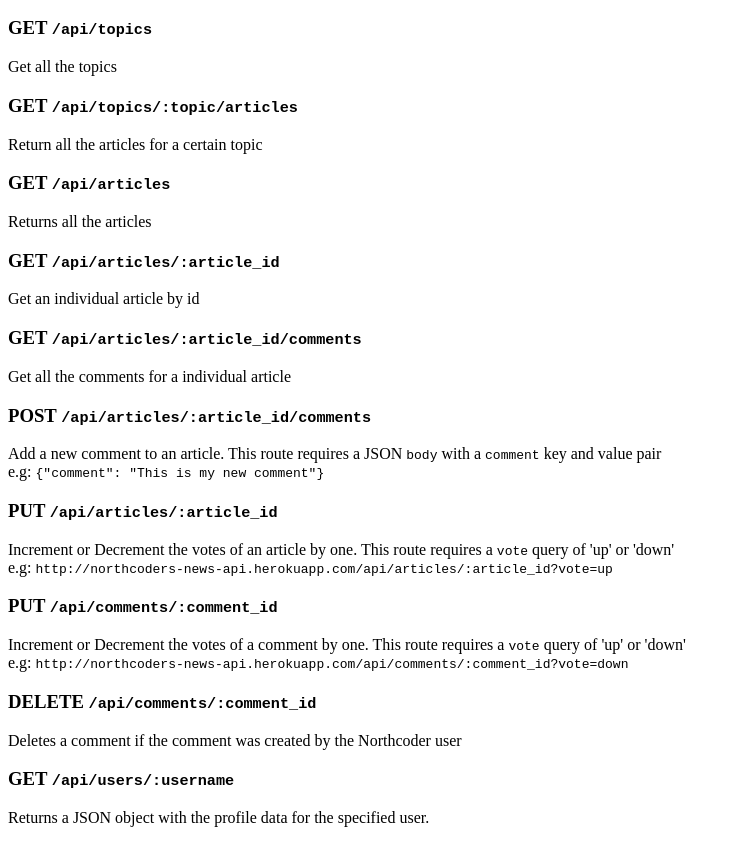
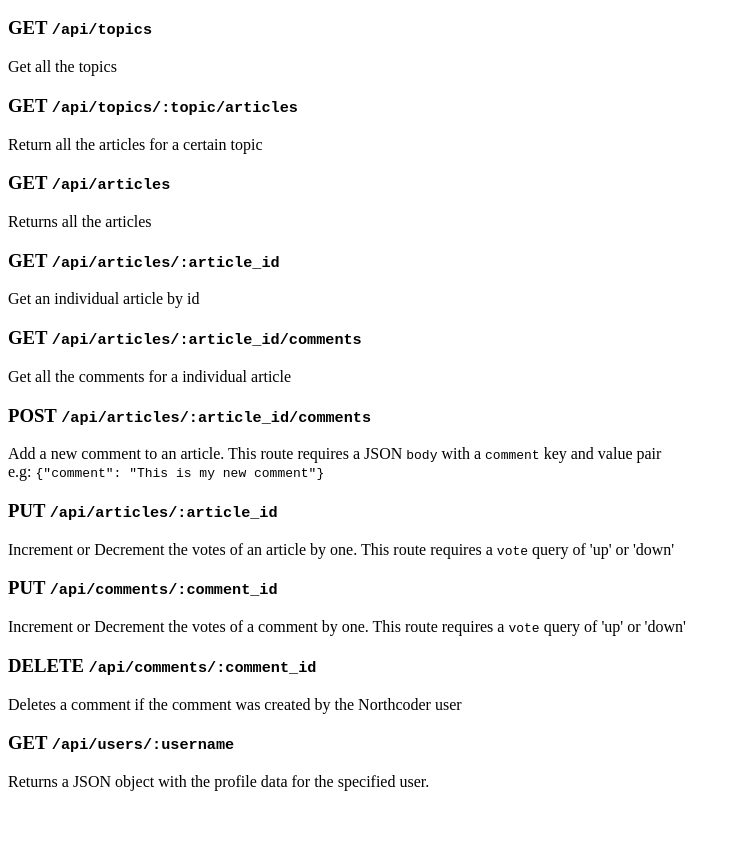
Before and after one commit to andreazerio/northcoders-news-BE, a website: page public/index.html in a window 1280 px wide. Shown: the part 96-939 px from the top of the page, without its empty margins (0-741 px from the left). After the commit the page ends 903 px from the top, so only its background shows below. Drawn offline with Linux system fonts and the light colour scheme.

Commit message:
updating Readme.md

```diff
--- a/public/index.html
+++ b/public/index.html
@@ -58,8 +58,6 @@
         <p>Increment or Decrement the votes of an article by one. This route requires a
             <code>vote</code> query of 'up' or 'down'
             <br>
-    e.g:
-            <code>http://northcoders-news-api.herokuapp.com/api/articles/:article_id?vote=up</code>
         </p>
         <h3>
             <a></a>PUT
@@ -68,8 +66,6 @@
         <p>Increment or Decrement the votes of a comment by one. This route requires a
             <code>vote</code> query of 'up' or 'down'
             <br>
-    e.g:
-            <code>http://northcoders-news-api.herokuapp.com/api/comments/:comment_id?vote=down</code>
         </p>
         <h3>
             <a></a>DELETE
```
Also changed, not shown: README.md.
